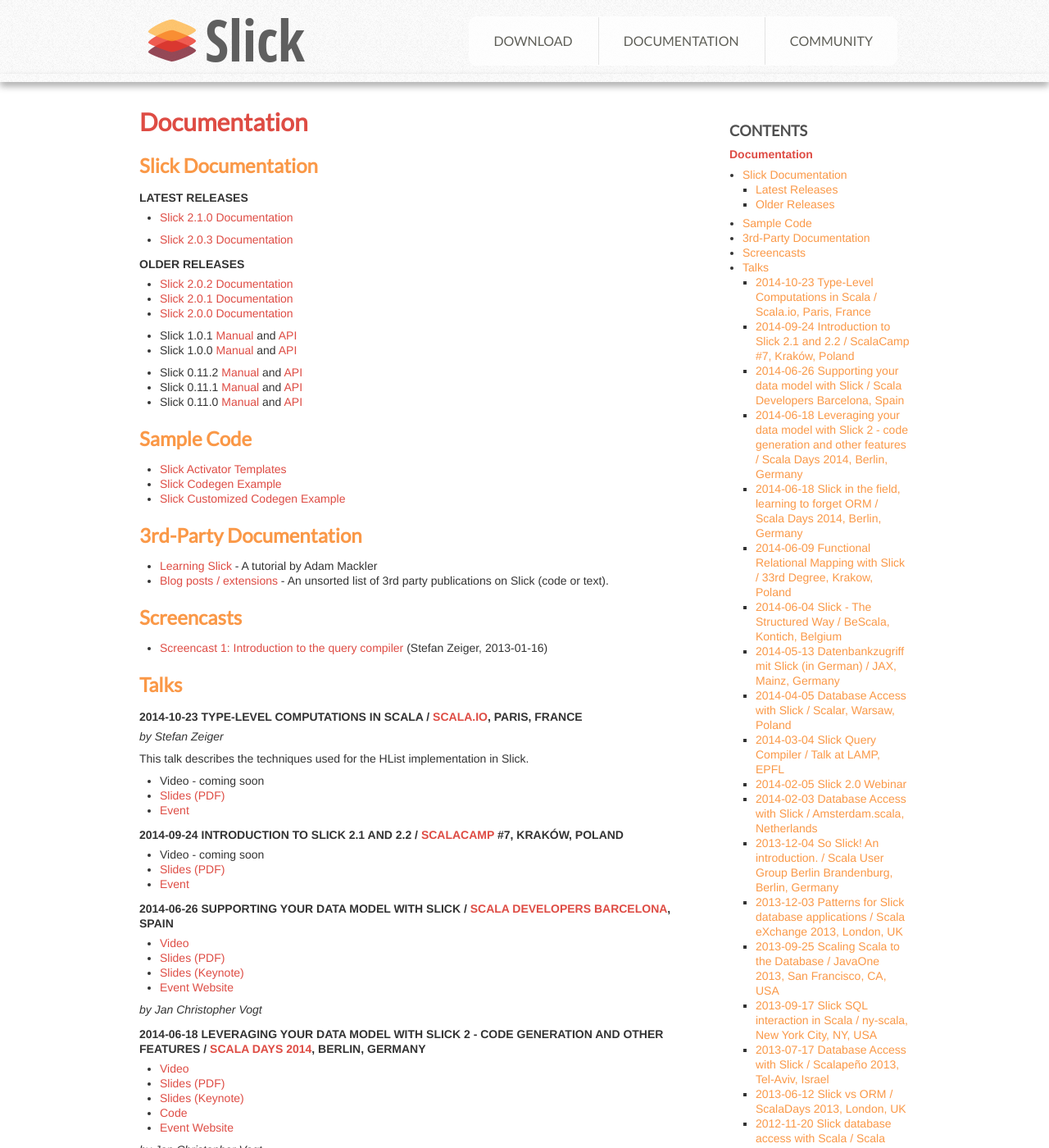
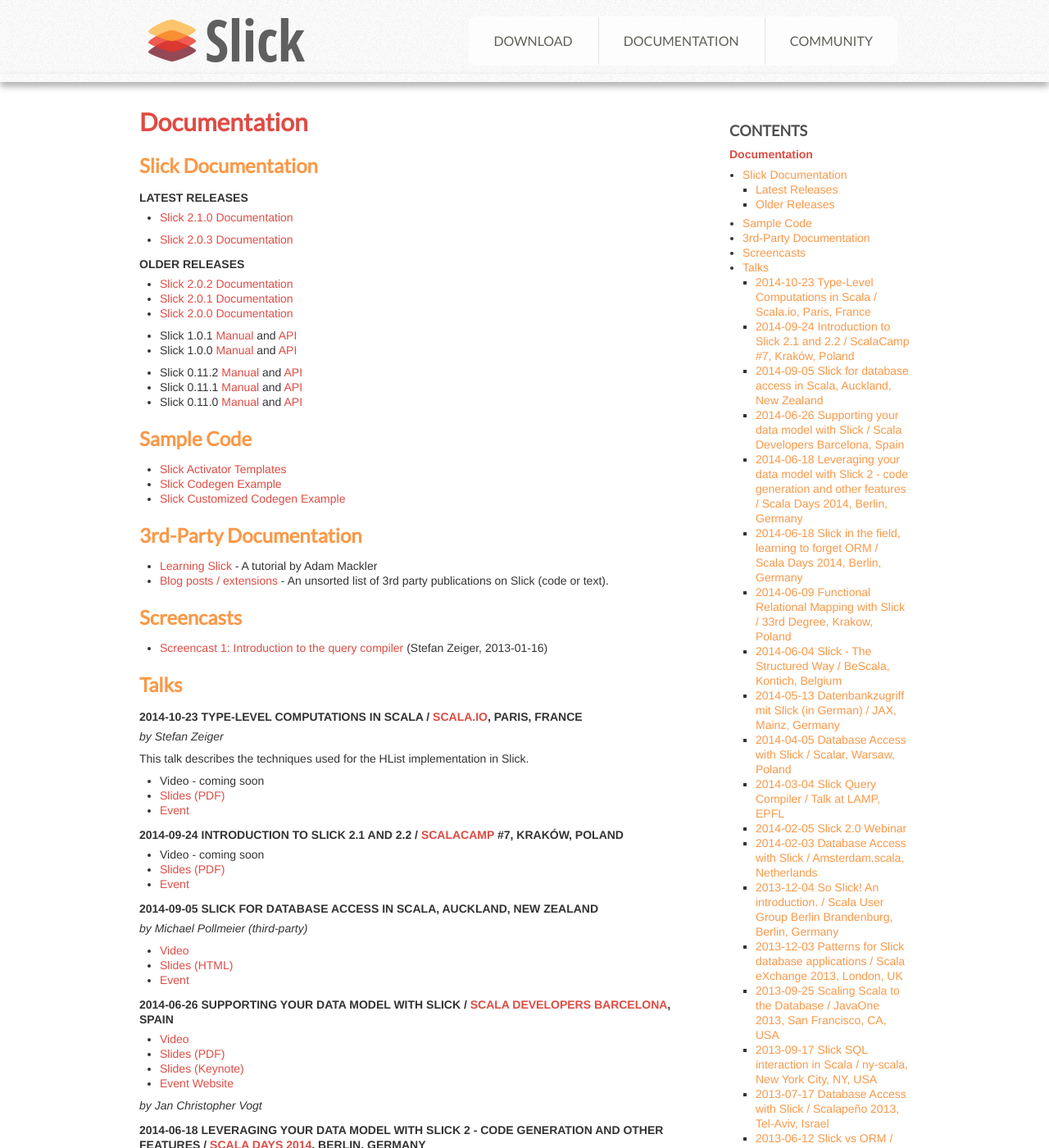
Before and after one commit to slick/slick.github.com, a Jekyll site: the page built from docs/index.md, in a window 1280 px wide and 1400 px high. Shown: the whole window at 82% size. Built offline with Jekyll 4.4.1, drawn with Linux system fonts in a browser that asks for light colours.

Commit message:
add an introductory presentation

```diff
--- a/docs/index.md
+++ b/docs/index.md
@@ -90,6 +90,14 @@
 * Video - coming soon
 * [Slides (PDF)](/talks/2014-09-24_ScalaCamp/Introduction_to_Slick_2.1_and_2.2.pdf)
 * [Event](http://www.meetup.com/Krakow-Scala-User-Group/events/205915832/)
+
+#### 2014-09-05 Slick for database access in Scala, Auckland, New Zealand
+
+*by Michael Pollmeier (third-party)*
+
+* [Video](https://www.youtube.com/watch?v=ciyjJLYIySY)
+* [Slides (HTML)](http://www.michaelpollmeier.com/presentations/2014-09-05-slick-scaladays/#/)
+* [Event](http://scaladownunder.org/)
 
 #### 2014-06-26 Supporting your data model with Slick / [Scala Developers Barcelona](http://www.meetup.com/Scala-Developers-Barcelona/), Spain
 
```
